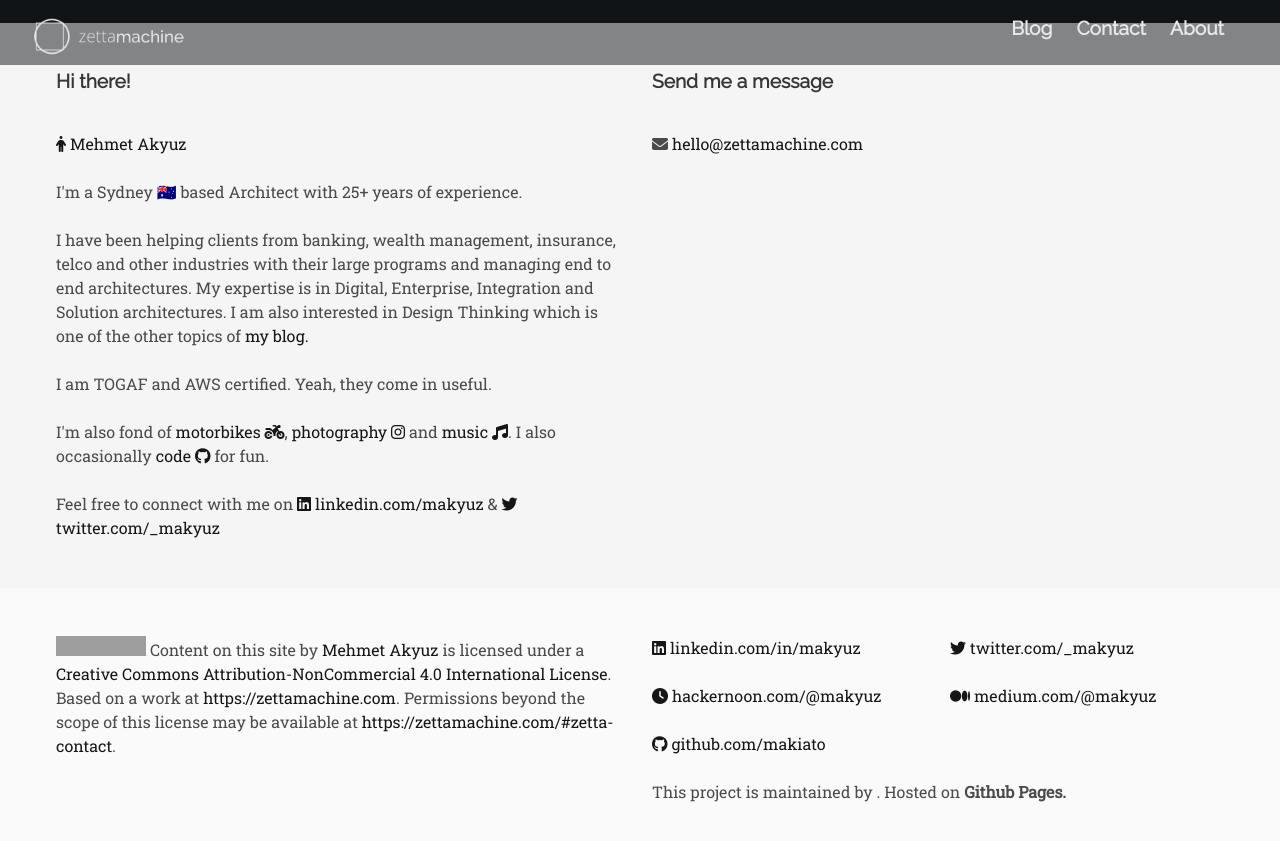
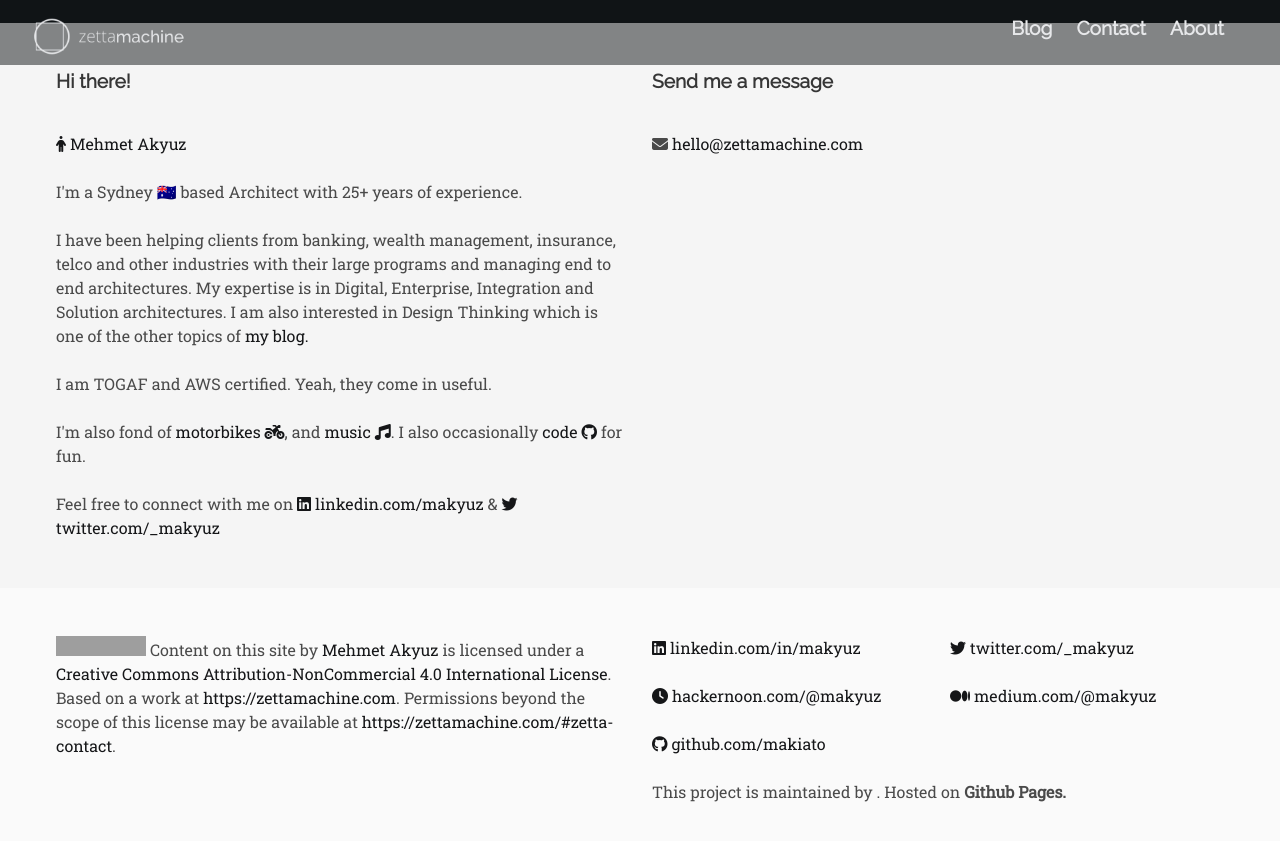
Before and after one commit to zettamachine/makiato.github.io, a Jekyll site: the page built from index.html, in a window 1280 px wide and 900 px high, scrolled down 1040 px. Shown: the top 841 px of the window. Built offline with Jekyll 4.4.1, drawn with Linux system fonts in a browser that asks for light colours; nearby versions of some CDN libraries; grey boxes are pictures that could not be loaded.

Commit message:
Update about.html

```diff
--- a/_includes/about.html
+++ b/_includes/about.html
@@ -4,7 +4,7 @@
 <p class="content">I am TOGAF and AWS certified. Yeah, they come in useful.</p>
 <p class="content">I'm also fond of
     <a href="https://www.instagram.com/p/CASlvjgHXCQ/">motorbikes <i class="fas fa-motorcycle"></i></a>,
-    <a href="https://www.instagram.com/mak100/">photography <i class="fab fa-instagram"></i></a> and
+    and
     <a href="https://www.last.fm/user/mak100">music <i class="fas fa-music"></i></a>.
     I also occasionally <a href="https://github.com/makiato">code <i class="fab fa-github"></i></a> for fun.
 </p>
```
